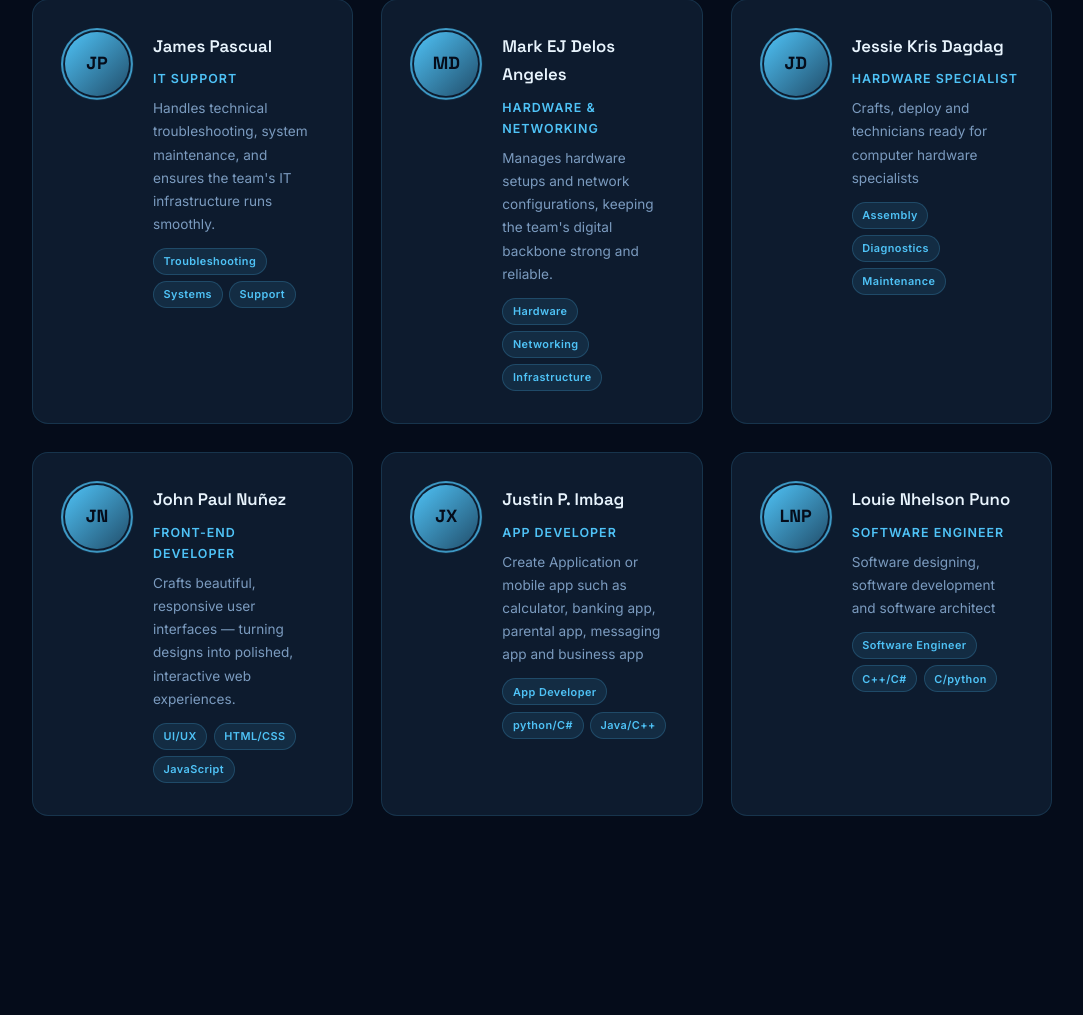
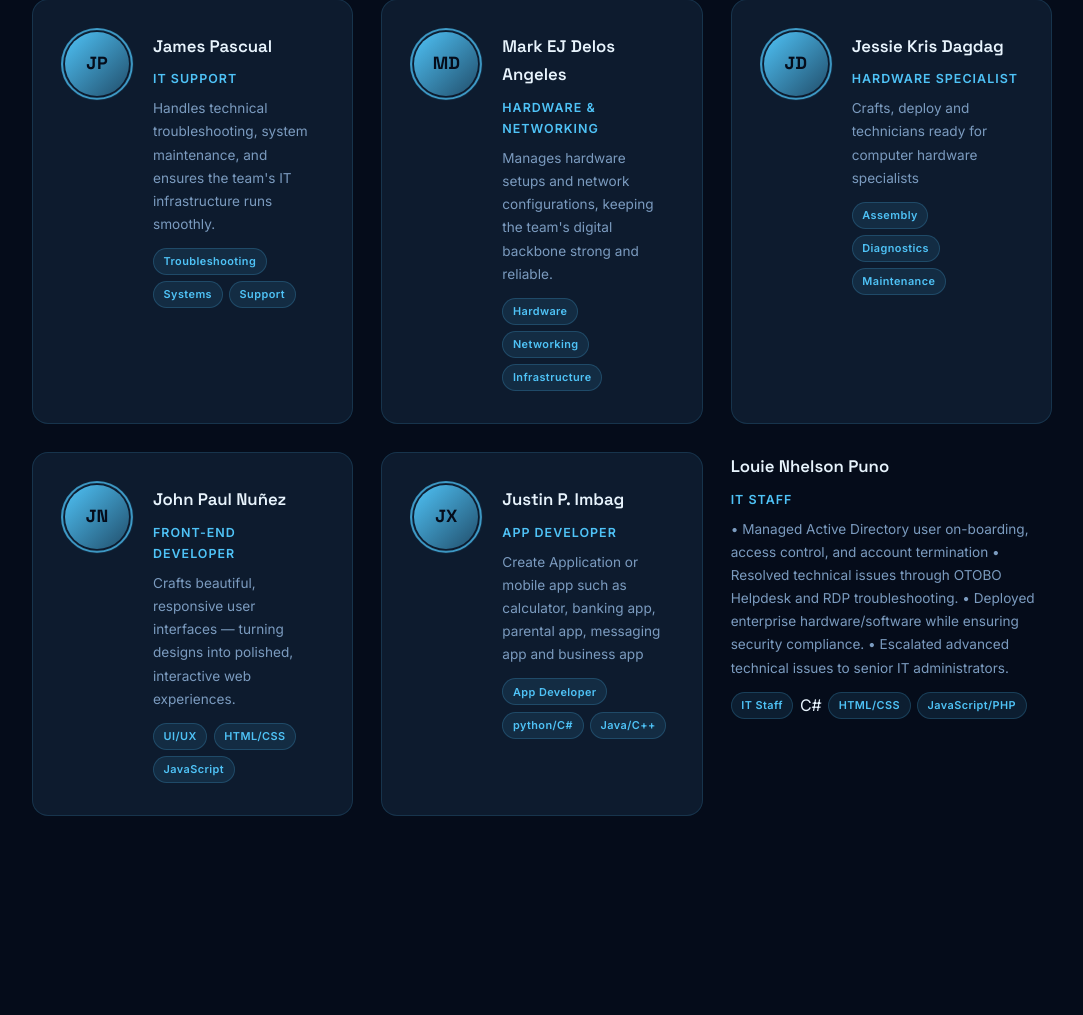
Before and after one commit to johnpaulnunez333-cloud/portfolio-2, a Flask app: page /site in a window 1280 px wide. Shown: the part 1966-2981 px from the top of the page, without its empty margins (98-1181 px from the left). Run offline with Flask 3, Linux system fonts and the light colour scheme; the visitor is signed in with stand-in values (Sample User, id 1).

Commit message:
Update member role and description for Louie Nhelson Puno
Updated member information for Louie Nhelson Puno, changing role to IT Staff and modifying the description to reflect new responsibilities.

```diff
--- a/templates/index.html
+++ b/templates/index.html
@@ -209,17 +209,15 @@
                 </div>
             </div>
         </div>
-        <div class="member-card reveal delay-2">
-            <div class="member-avatar">
-                <div class="avatar-ring"></div>
-                <div class="avatar-initials">LNP</div>
-            </div>
-            <div class="member-info">
+        <div class="member-info">
                 <h3 class="member-name">Louie Nhelson Puno</h3>
-                <span class="member-role">Software Engineer</span>
-                <p class="member-desc">Software designing, software development and software architect </p>
+                <span class="member-role">IT Staff</span>
+                <p class="member-desc">• Managed Active Directory user on-boarding, access control, and account termination
+                                       • Resolved technical issues through OTOBO Helpdesk and RDP troubleshooting.
+                                       • Deployed enterprise hardware/software while ensuring security compliance.
+                                       • Escalated advanced technical issues to senior IT administrators.  </p>
                 <div class="member-tags">
-                    <span>Software Engineer</span><span>C++/C#</span><span>C/python</span>
+                    <span>IT Staff</span>C#<span>HTML/CSS</span><span>JavaScript/PHP</span>
                 </div>
             </div>
         </div>
```
